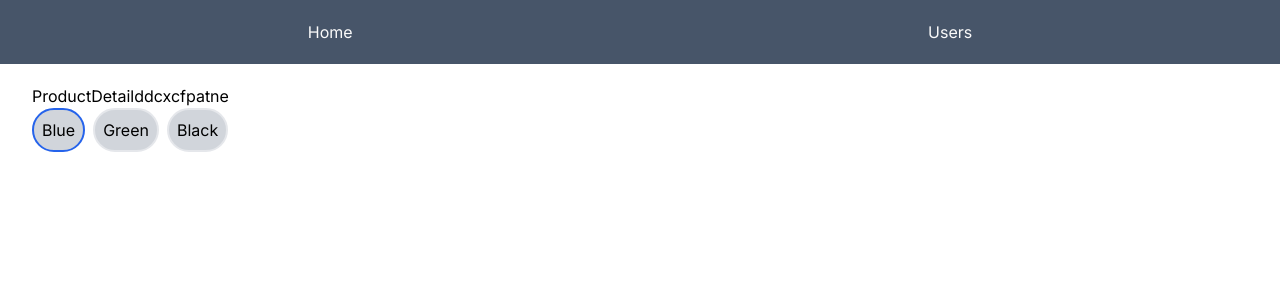
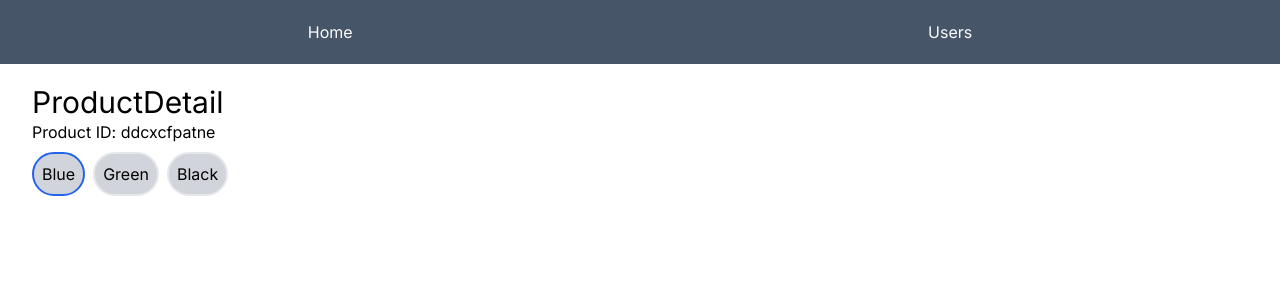
Before and after one commit to EngPremma/next-13-shadcn, a Next.js app: page /product/ddcxcfpatne in a window 1280 px wide. Shown: the top 300 px of the page. Built offline with nearby package versions, Linux system fonts and the light colour scheme.

Commit message:
run project using turbo

```diff
--- a/app/product/[id]/page.tsx
+++ b/app/product/[id]/page.tsx
@@ -20,8 +20,8 @@ const ProductDetail = ({ params, searchParams }: Props) => {
 
   return (
     <div>
-      ProductDetail
-      {params.id}
+      <p className='text-3xl'>ProductDetail</p>
+      <p className='mb-2'>Product ID: {params.id}</p>
       <div className='flex space-x-2'>
         {colors.map(color => {
           const isSelected = selectedColor === color.value ? 'border-blue-600' : '';
--- a/next.config.js
+++ b/next.config.js
@@ -1,4 +1,8 @@
 /** @type {import('next').NextConfig} */
-const nextConfig = {};
+const nextConfig = {
+  // experimental: {
+  //   serverActions: true,
+  // },
+};
 
 module.exports = nextConfig;
--- a/package.json
+++ b/package.json
@@ -3,7 +3,7 @@
   "version": "0.1.0",
   "private": true,
   "scripts": {
-    "dev": "next dev",
+    "dev": "next dev --turbo",
     "build": "next build",
     "start": "next start",
     "lint": "next lint"
```
